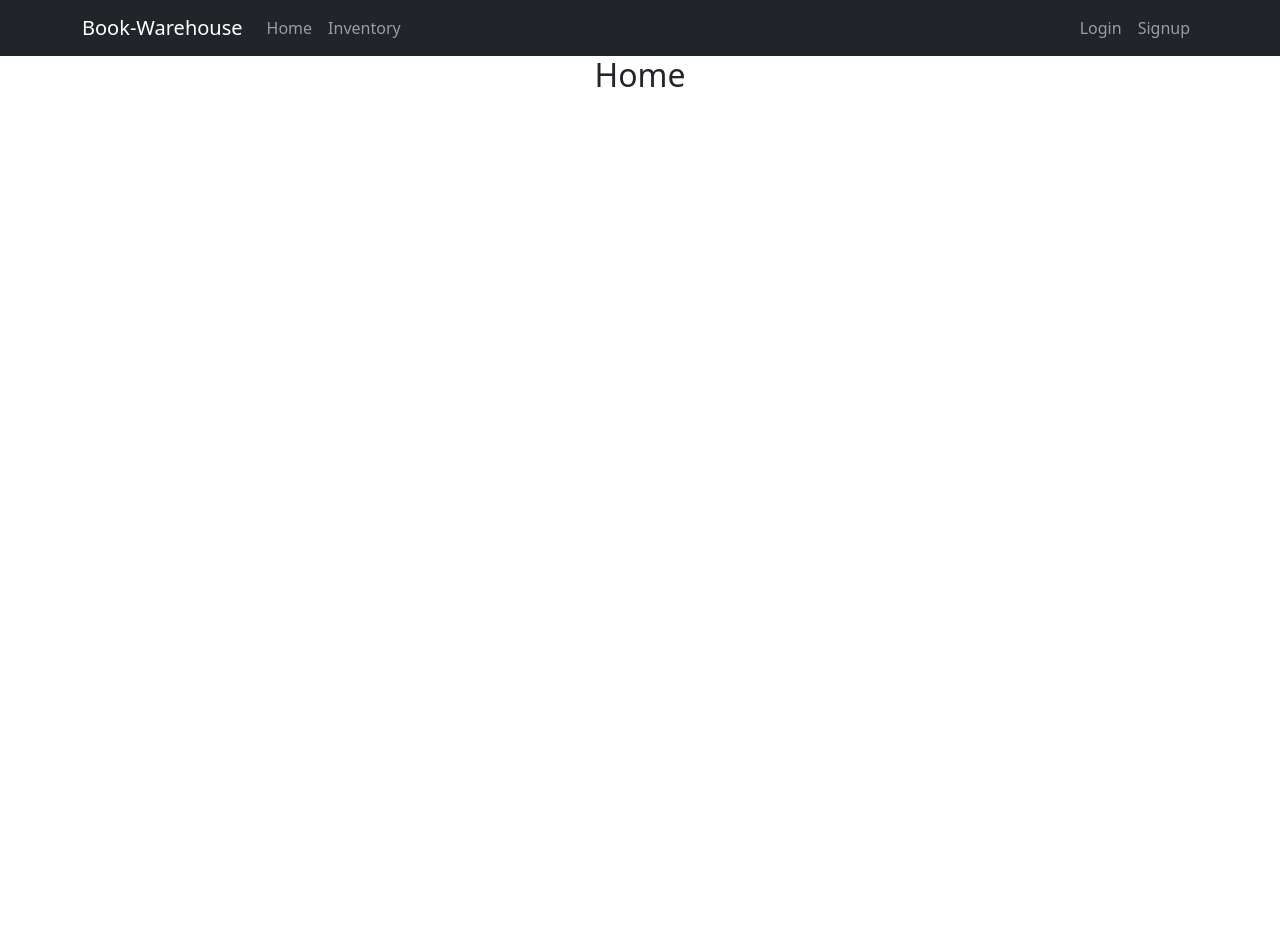
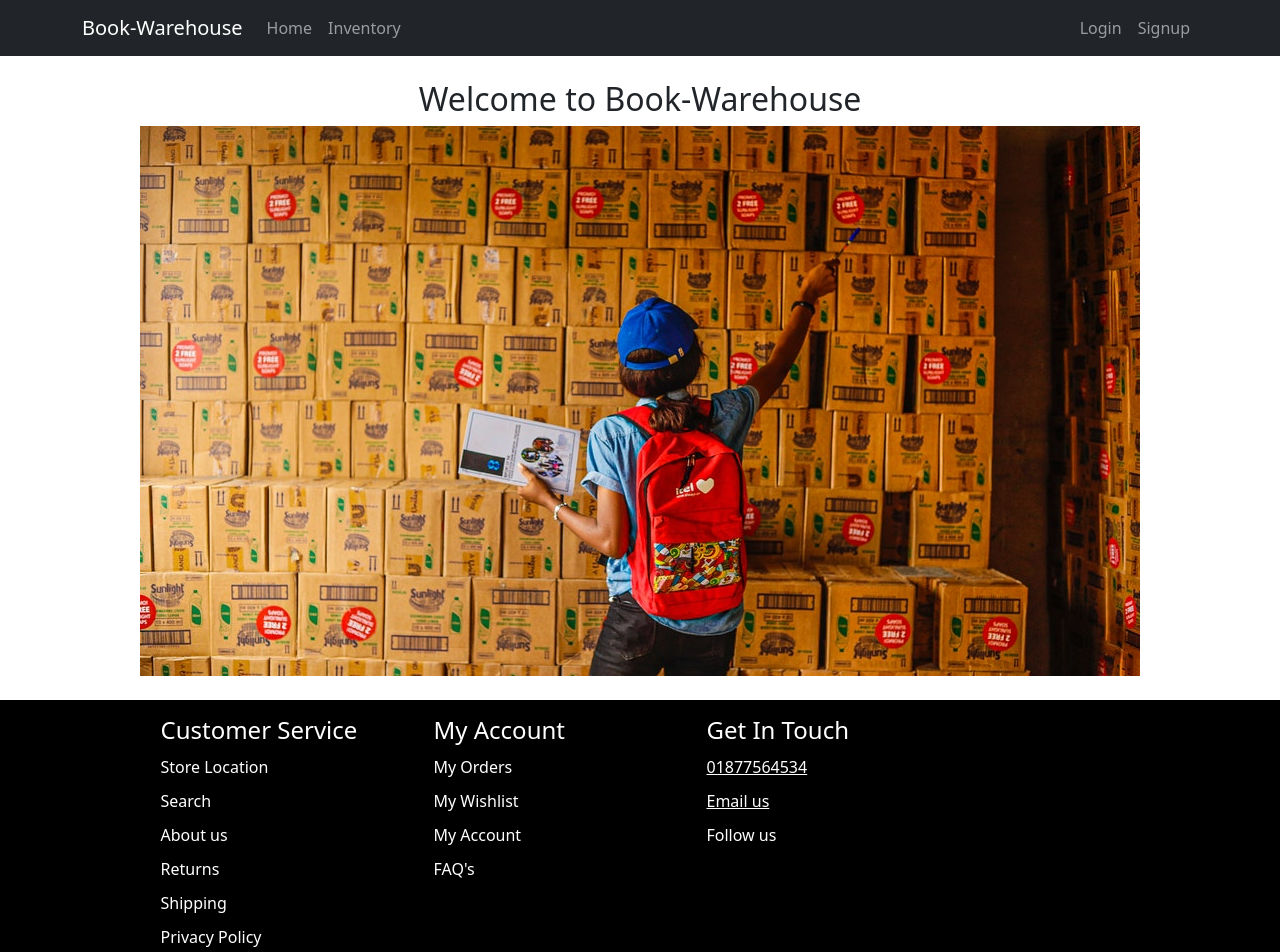
Before and after one commit to SuraiyaMoon/book-warehouse, a React (Create React App) app: page / in a window 1280 px wide. Shown: the top 952 px of the page. Before the commit the page ends 800 px from the top, so only its background shows below. Built offline with nearby package versions, Linux system fonts and the light colour scheme.

Commit message:
banner and footer added in home page

```diff
--- /dev/null
+++ b/src/components/Footer/Footer.css
@@ -0,0 +1,10 @@
+h4{
+    text-align: left;
+}
+ul li{
+    text-align: left;
+    margin-top: 10px;
+}
+ul a{
+    color: white;
+}
--- /dev/null
+++ b/src/components/Footer/Footer.js
@@ -0,0 +1,44 @@
+import React from 'react';
+import './Footer.css';
+
+const Footer = () => {
+    return (
+        <div className='mt-4 bg-black text-white'>
+            <div className="container row d-flex justify-content-center py-3">
+                <div className="col-lg-3 col-12">
+                    <h4>Customer Service</h4>
+                    <ul className='list-unstyled'>
+                        <li>Store Location</li>
+                        <li>Search</li>
+                        <li>About us</li>
+                        <li>Returns</li>
+                        <li>Shipping</li>
+                        <li>Privacy Policy</li>
+                        <li>Careers</li>
+                        <li>Terms and Condition</li>
+                    </ul>
+                </div>
+                <div className="col-lg-3 col-12">
+                    <h4>My Account</h4>
+                    <ul className='list-unstyled '>
+                        <li>My Orders</li>
+                        <li>My Wishlist</li>
+                        <li>My Account</li>
+                        <li>FAQ's</li>
+                    </ul>
+                </div>
+                <div className="col-lg-3 col-12">
+                    <h4>Get In Touch</h4>
+                    <ul className='list-unstyled'>
+                        <li><a href="">01877564534</a></li>
+                        <li><a href="https://mail.google.com/mail/u/0/#inbox">Email us</a></li>
+                        <li>Follow us</li>
+                    </ul>
+                </div>
+            </div>
+
+        </div>
+    );
+};
+
+export default Footer;
--- a/src/components/Home/Home.js
+++ b/src/components/Home/Home.js
@@ -1,9 +1,16 @@
 import React from 'react';
+import Footer from '../Footer/Footer';
+import banner from '../../images/banner.jpg'
 
 const Home = () => {
     return (
-        <div>
-            <h2>Home</h2>
+        <div className='my-4 '>
+            <div className='container'>
+                <h2>Welcome to Book-Warehouse</h2>
+                <img className='img-fluid' src={banner} alt="" />
+            </div>
+
+            <Footer></Footer>
 
         </div>
     );
```
Also changed, not shown: public/data.json (added, +58 -0 lines), src/images/banner.jpg (added).
